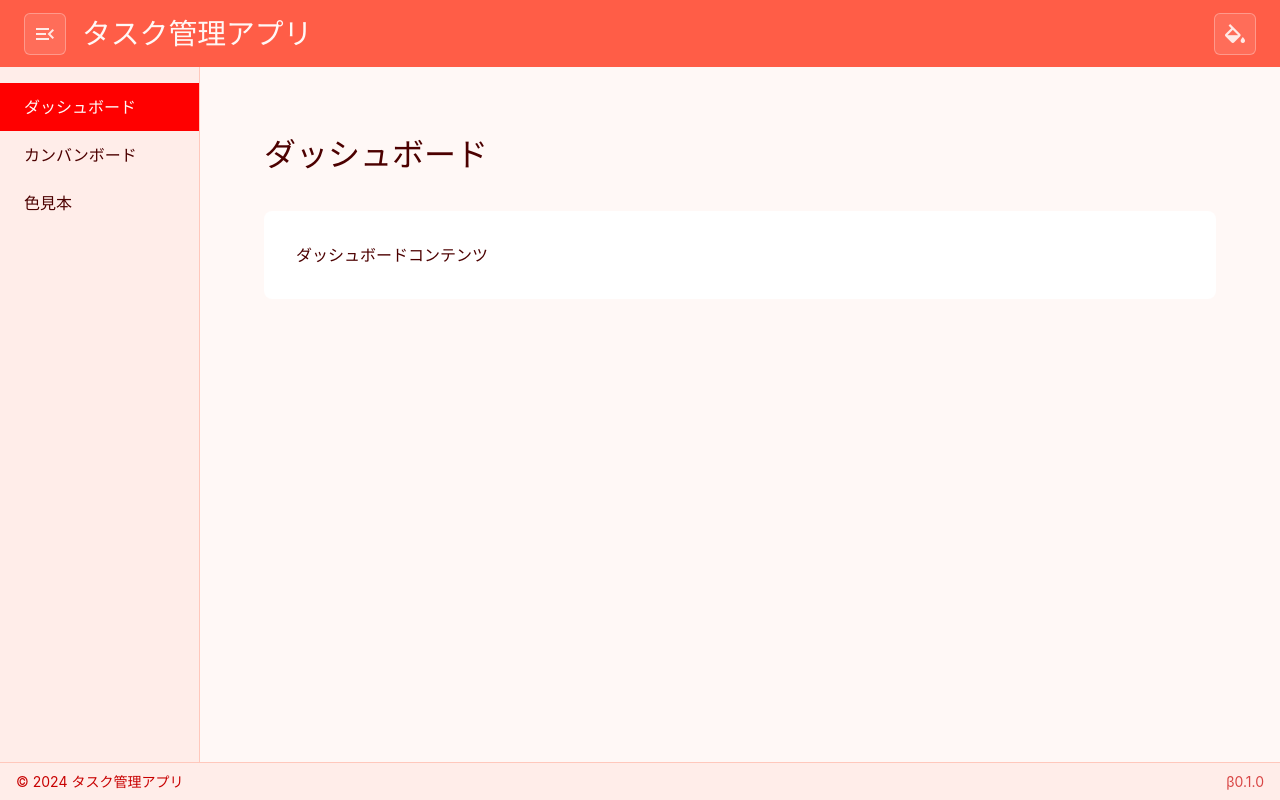
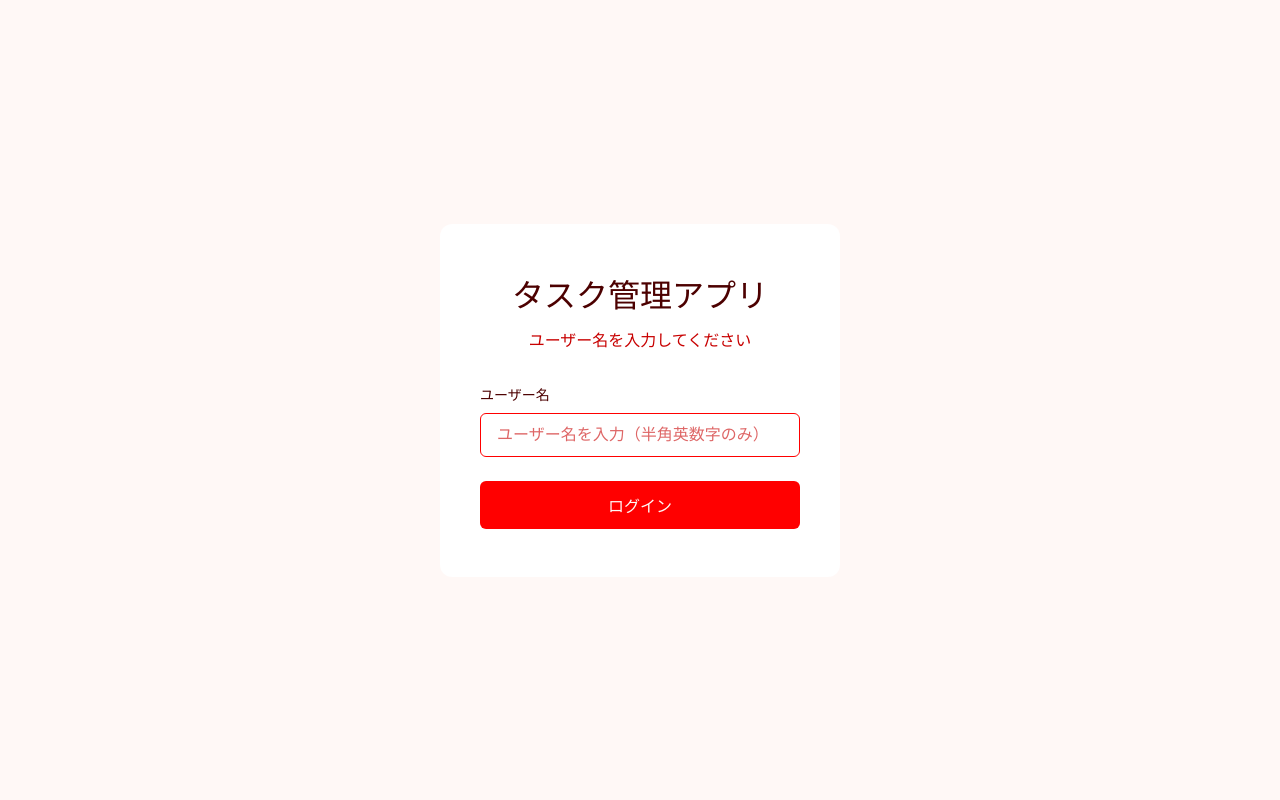
Before and after one commit to shirachin/KanbanTask, a Vue app in the folder frontend/: page / in a window 1280 px wide. Built offline with nearby package versions, Linux system fonts and the light colour scheme.

Commit message:
ユーザー管理機能追加

```diff
--- a/frontend/index.html
+++ b/frontend/index.html
@@ -4,7 +4,7 @@
     <meta charset="UTF-8">
     <link rel="icon" href="/favicon.ico">
     <meta name="viewport" content="width=device-width, initial-scale=1.0">
-    <link rel="stylesheet" href="https://fonts.googleapis.com/css2?family=Material+Symbols+Outlined:opsz,wght,FILL,GRAD@20..48,100..700,0..1,-50..200&icon_names=colors,menu,menu_open" />
+    <link rel="stylesheet" href="https://fonts.googleapis.com/css2?family=Material+Symbols+Outlined:opsz,wght,FILL,GRAD@20..48,100..700,0..1,-50..200&icon_names=account_circle,colors,logout,menu,menu_open" />
     <title>Vite App</title>
   </head>
   <body>
--- a/frontend/src/App.vue
+++ b/frontend/src/App.vue
@@ -1,5 +1,6 @@
 <template>
-  <div class="app" :class="{ 'nav-collapsed': !navOpen }">
+  <Login v-if="!hasUser" />
+  <div v-else class="app" :class="{ 'nav-collapsed': !navOpen }">
     <header class="header">
       <div class="header-content">
         <button
@@ -49,6 +50,16 @@
           </a>
         </li>
       </ul>
+      <div class="nav-user" @click="toggleUserMenu">
+        <span class="material-symbols-outlined user-icon">account_circle</span>
+        <span class="user-name">{{ currentUser }}</span>
+        <div v-if="showUserMenu" class="user-menu">
+          <button type="button" class="user-menu-item" @click="handleLogout">
+            <span class="material-symbols-outlined user-menu-icon">logout</span>
+            <span class="user-menu-text">ログアウト</span>
+          </button>
+        </div>
+      </div>
     </nav>
     <main class="main">
       <Dashboard v-if="currentView === 'dashboard'" />
@@ -65,23 +76,105 @@
 </template>
 
 <script setup lang="ts">
-import { ref } from 'vue'
+import { ref, computed, onMounted, onUnmounted, watch } from 'vue'
 import Dashboard from './views/Dashboard.vue'
 import ColorPalette from './views/ColorPalette.vue'
+import Login from './views/Login.vue'
 import ThemeSelector from './components/ThemeSelector.vue'
 
 type ViewType = 'dashboard' | 'kanban' | 'color-palette'
 
 const currentView = ref<ViewType>('dashboard')
 const navOpen = ref(true)
+const showUserMenu = ref(false)
 
+// URLパラメータからユーザー名を取得
+const getUrlUser = (): string | null => {
+  const params = new URLSearchParams(window.location.search)
+  return params.get('user')
+}
+
+const currentUser = ref<string | null>(getUrlUser())
+const hasUser = computed(() => currentUser.value !== null)
+
+// URLパラメータを維持しながらビューを切り替え
 const switchView = (view: ViewType) => {
   currentView.value = view
+  // URLパラメータを維持
+  if (currentUser.value) {
+    const url = new URL(window.location.href)
+    url.searchParams.set('user', currentUser.value)
+    url.searchParams.set('view', view)
+    window.history.pushState({}, '', url.toString())
+  }
 }
 
 const toggleNav = () => {
   navOpen.value = !navOpen.value
 }
+
+const toggleUserMenu = () => {
+  showUserMenu.value = !showUserMenu.value
+}
+
+const handleLogout = () => {
+  const url = new URL(window.location.href)
+  url.searchParams.delete('user')
+  url.searchParams.delete('view')
+  window.location.href = url.toString()
+}
+
+// メニュー外をクリックしたら閉じる
+const handleClickOutside = (event: MouseEvent) => {
+  const target = event.target as HTMLElement
+  if (!target.closest('.nav-user') && !target.closest('.user-menu')) {
+    showUserMenu.value = false
+  }
+}
+
+  // URLパラメータの変更を監視
+  onMounted(() => {
+    // 初期ビューをURLパラメータから取得
+    const params = new URLSearchParams(window.location.search)
+    const viewParam = params.get('view') as ViewType | null
+    if (viewParam && ['dashboard', 'kanban', 'color-palette'].includes(viewParam)) {
+      currentView.value = viewParam
+    }
+
+    // URLパラメータの変更を監視（ブラウザの戻る/進むボタン対応）
+    window.addEventListener('popstate', () => {
+      const user = getUrlUser()
+      if (user) {
+        currentUser.value = user
+        const params = new URLSearchParams(window.location.search)
+        const viewParam = params.get('view') as ViewType | null
+        if (viewParam && ['dashboard', 'kanban', 'color-palette'].includes(viewParam)) {
+          currentView.value = viewParam
+        }
+      } else {
+        currentUser.value = null
+      }
+    })
+
+    // クリックイベントリスナーを追加
+    document.addEventListener('click', handleClickOutside)
+  })
+
+  onUnmounted(() => {
+    document.removeEventListener('click', handleClickOutside)
+  })
+
+// ユーザー名が変更されたらURLを更新
+watch(currentUser, (newUser: string | null) => {
+  if (newUser) {
+    const url = new URL(window.location.href)
+    url.searchParams.set('user', newUser)
+    if (currentView.value) {
+      url.searchParams.set('view', currentView.value)
+    }
+    window.history.replaceState({}, '', url.toString())
+  }
+})
 </script>
 
 <style lang="scss" scoped>
@@ -173,14 +266,16 @@ const toggleNav = () => {
   grid-area: nav;
   background: var(--current-navBackground);
   border-right: 1px solid var(--current-borderColor);
-  padding: 1rem 0;
-  overflow-y: auto;
-  overflow-x: hidden;
+  padding: 0;
+  overflow: hidden;
   width: 200px;
   min-width: 200px;
   height: 100%;
   transition: transform 0.3s cubic-bezier(0.4, 0, 0.2, 1);
   transform: translateX(0);
+  display: flex;
+  flex-direction: column;
+  position: relative;
 
   &.nav-collapsed {
     transform: translateX(-100%);
@@ -189,8 +284,11 @@ const toggleNav = () => {
 
 .nav-list {
   list-style: none;
-  padding: 0;
+  padding: 1rem 0;
   margin: 0;
+  flex: 1;
+  overflow-y: auto;
+  overflow-x: hidden;
 }
 
 .nav-link {
@@ -207,7 +305,98 @@ const toggleNav = () => {
   &:active,
   &.active {
     background-color: var(--current-activeBackground);
-    color: $text-white;
+    color: var(--current-textWhite);
+  }
+}
+
+.nav-user {
+  padding: 1rem 1.5rem;
+  border-top: 1px solid var(--current-borderColor);
+  background: var(--current-navBackground);
+  flex-shrink: 0;
+  display: flex;
+  align-items: center;
+  gap: 0.75rem;
+  cursor: pointer;
+  transition: background-color 0.2s;
+  position: relative;
+
+  &:hover {
+    background-color: var(--current-hoverBackground);
+  }
+
+  .user-icon {
+    font-variation-settings:
+      'FILL' 0,
+      'wght' 400,
+      'GRAD' 0,
+      'opsz' 24;
+    font-size: 1.5rem;
+    color: var(--current-textPrimary);
+    flex-shrink: 0;
+  }
+
+  .user-name {
+    color: var(--current-textPrimary);
+    font-size: 0.875rem;
+    font-weight: 500;
+    flex: 1;
+    padding: 0.5rem 0.75rem;
+    background: rgba(0, 0, 0, 0.05);
+    border-radius: 6px;
+    text-align: center;
+    word-break: break-word;
+  }
+}
+
+.user-menu {
+  position: absolute;
+  bottom: calc(100% + 0.5rem);
+  left: 0;
+  right: 0;
+  background: var(--current-backgroundLight);
+  border: 1px solid var(--current-borderColor);
+  border-radius: 8px;
+  box-shadow: 0 4px 16px var(--current-shadowLg);
+  padding: 0.5rem;
+  z-index: 1000;
+  display: flex;
+  flex-direction: column;
+  gap: 0.25rem;
+}
+
+.user-menu-item {
+  display: flex;
+  align-items: center;
+  gap: 0.75rem;
+  padding: 0.75rem 1rem;
+  border: none;
+  border-radius: 6px;
+  background: transparent;
+  color: var(--current-textPrimary);
+  cursor: pointer;
+  transition: background-color 0.2s;
+  text-align: left;
+  width: 100%;
+
+  &:hover {
+    background: var(--current-hoverBackground);
+  }
+
+  .user-menu-icon {
+    font-variation-settings:
+      'FILL' 0,
+      'wght' 400,
+      'GRAD' 0,
+      'opsz' 24;
+    font-size: 1.25rem;
+    color: var(--current-textPrimary);
+    flex-shrink: 0;
+  }
+
+  .user-menu-text {
+    font-size: 0.875rem;
+    font-weight: 500;
   }
 }
 
--- /dev/null
+++ b/frontend/src/views/Login.vue
@@ -0,0 +1,156 @@
+<template>
+  <div class="login-container">
+    <div class="login-card">
+      <h1 class="login-title">タスク管理アプリ</h1>
+      <p class="login-subtitle">ユーザー名を入力してください</p>
+      <form @submit.prevent="handleLogin" class="login-form">
+        <div class="form-group">
+          <label for="username" class="form-label">ユーザー名</label>
+          <input
+            id="username"
+            v-model="username"
+            type="text"
+            class="form-input"
+            placeholder="ユーザー名を入力（半角英数字のみ）"
+            pattern="[a-zA-Z0-9]+"
+            required
+            autofocus
+            @input="handleInput"
+          />
+        </div>
+        <button type="submit" class="login-button">ログイン</button>
+      </form>
+    </div>
+  </div>
+</template>
+
+<script setup lang="ts">
+import { ref } from 'vue'
+
+const username = ref('')
+
+// 半角英数字のみを許可
+const handleInput = (event: Event) => {
+  const target = event.target as HTMLInputElement
+  const value = target.value
+  // 半角英数字以外の文字を削除
+  const filteredValue = value.replace(/[^a-zA-Z0-9]/g, '')
+  if (value !== filteredValue) {
+    username.value = filteredValue
+    target.value = filteredValue
+  }
+}
+
+const handleLogin = () => {
+  const trimmedUsername = username.value.trim()
+  // 半角英数字のみで、かつ空でないことを確認
+  if (trimmedUsername && /^[a-zA-Z0-9]+$/.test(trimmedUsername)) {
+    const url = new URL(window.location.href)
+    url.searchParams.set('user', trimmedUsername)
+    window.location.href = url.toString()
+  }
+}
+</script>
+
+<style lang="scss" scoped>
+@import '../styles/_theme';
+
+.login-container {
+  display: flex;
+  align-items: center;
+  justify-content: center;
+  min-height: 100vh;
+  background: var(--current-mainBackground);
+  padding: 2rem;
+}
+
+.login-card {
+  width: 100%;
+  max-width: 400px;
+  background: var(--current-backgroundLight);
+  border-radius: 12px;
+  padding: 3rem 2.5rem;
+  box-shadow: 0 4px 16px var(--current-shadowLg);
+}
+
+.login-title {
+  margin: 0 0 0.5rem 0;
+  color: var(--current-textPrimary);
+  font-size: 2rem;
+  font-weight: 600;
+  text-align: center;
+}
+
+.login-subtitle {
+  margin: 0 0 2rem 0;
+  color: var(--current-textSecondary);
+  font-size: 1rem;
+  text-align: center;
+}
+
+.login-form {
+  display: flex;
+  flex-direction: column;
+  gap: 1.5rem;
+}
+
+.form-group {
+  display: flex;
+  flex-direction: column;
+  gap: 0.5rem;
+}
+
+.form-label {
+  color: var(--current-textPrimary);
+  font-size: 0.875rem;
+  font-weight: 500;
+}
+
+.form-input {
+  width: 100%;
+  padding: 0.75rem 1rem;
+  border: 1px solid var(--current-borderColor);
+  border-radius: 6px;
+  background: var(--current-backgroundLight);
+  color: var(--current-textPrimary);
+  font-size: 1rem;
+  transition: border-color 0.2s, box-shadow 0.2s;
+
+  &:focus {
+    outline: none;
+    border-color: var(--current-activeBackground);
+    box-shadow: 0 0 0 3px var(--current-activeBackground)33;
+  }
+
+  &::placeholder {
+    color: var(--current-textSecondary);
+    opacity: 0.6;
+  }
+}
+
+.login-button {
+  width: 100%;
+  padding: 0.75rem 1.5rem;
+  border: none;
+  border-radius: 6px;
+  background: var(--current-activeBackground);
+  color: var(--current-textWhite);
+  font-size: 1rem;
+  font-weight: 500;
+  cursor: pointer;
+  transition: background-color 0.2s, transform 0.1s;
+
+  &:hover {
+    background: var(--current-linkHoverColor);
+  }
+
+  &:active {
+    transform: scale(0.98);
+  }
+
+  &:focus {
+    outline: none;
+    box-shadow: 0 0 0 3px var(--current-activeBackground)33;
+  }
+}
+</style>
```
